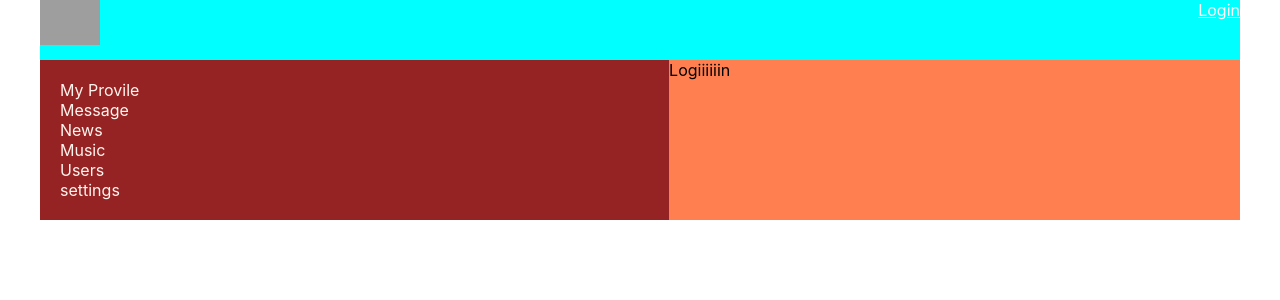
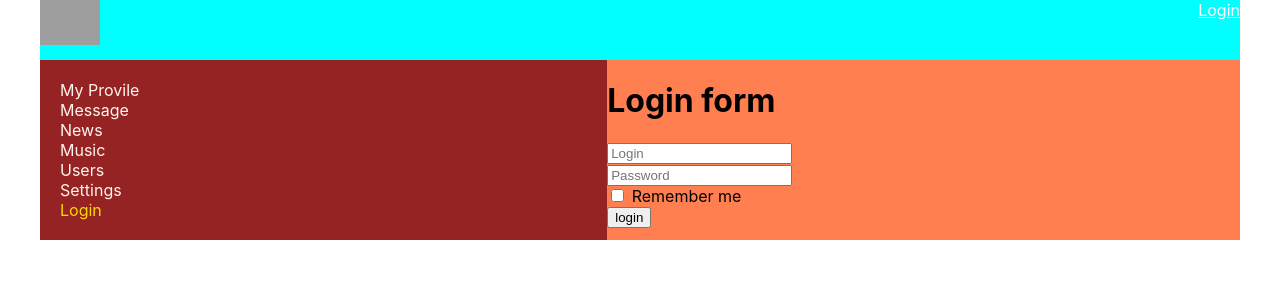
Before and after one commit to YevgeniyBukurIT/React, a React (Create React App) app: page /login in a window 1280 px wide. Shown: the top 300 px of the page. Built offline with nearby package versions, Linux system fonts and the light colour scheme; no server answers; grey boxes are pictures that could not be loaded.

Commit message:
75 Lesson. Create LoginForm in Login.jsx and use redux-form for him

```diff
--- a/package.json
+++ b/package.json
@@ -7,12 +7,14 @@
     "@testing-library/react": "^11.2.7",
     "@testing-library/user-event": "^12.8.3",
     "axios": "^0.23.0",
+    "formik": "^2.2.9",
     "react": "^17.0.2",
     "react-dom": "^17.0.2",
     "react-redux": "^7.2.5",
     "react-router-dom": "^5.3.0",
     "react-scripts": "^4.0.3",
     "redux": "^4.1.1",
+    "redux-form": "^8.3.7",
     "redux-thunk": "^2.3.0",
     "web-vitals": "^1.1.2"
   },
--- a/src/components/Login/Login.jsx
+++ b/src/components/Login/Login.jsx
@@ -1,8 +1,34 @@
 import React from 'react'
+import { Field, reduxForm } from 'redux-form'
 
-const Login = () =>{
+const LoginForm = (props) => {
+    return <form onSubmit={props.handleSubmit}>
+        <div>
+            <Field component={'input'} name={'login'} placeholder={'Login'}/>
+        </div>
+        <div>
+            <Field component={'input'} name={'password'} placeholder={'Password'}/>
+        </div>
+        <div>
+            <Field component={'input'} name={'rememberMe'} type={'checkbox'}/> Remember me
+        </div>
+        <div>
+            <button>login</button>
+        </div>
+    </form>
+}
+
+const LoginReduxForm = reduxForm({form: 'login'})(LoginForm)
+
+
+const Login = (props) => {
+    const onSubmit = (dataForm) => {
+        console.log(dataForm)
+    }
+
     return <div>
-        Logiiiiiin
+        <h1>Login form</h1>
+        <LoginReduxForm onSubmit={onSubmit}/>
     </div>
 }
 
--- a/src/components/navbar/HavBar.jsx
+++ b/src/components/navbar/HavBar.jsx
@@ -28,8 +28,12 @@
             <NavLink to={'/users'} activeClassName={s.active}> Users </NavLink>
         </div>
         <div className={s.item}>
-            <a> settings </a>
+            <a> Settings </a>
         </div>
+        <div className={s.item}>
+            <NavLink to={'/login'} activeClassName={s.active}> Login </NavLink>
+        </div>
+
     </nav>
 }
 
--- a/src/redux/reduxStore.js
+++ b/src/redux/reduxStore.js
@@ -4,12 +4,14 @@
 import userReducer from './usersReducer'
 import authReducer from './authReducer'
 import thunkMiddleware from 'redux-thunk'
+import { reducer as formReducer} from 'redux-form'
 
 let reducers = combineReducers({
     profilePage: profileReducer,
     dialogsPage: dialogsReducer,
     userPage: userReducer,
-    auth: authReducer
+    auth: authReducer,
+    form: formReducer
 })
 
 let store = createStore(reducers, applyMiddleware(thunkMiddleware)) //applyMiddleware(thunkMiddleware) - використовуємо для роботи санок
```
Also changed, not shown: 1 other file (tests, documents, lock files or other folders).
